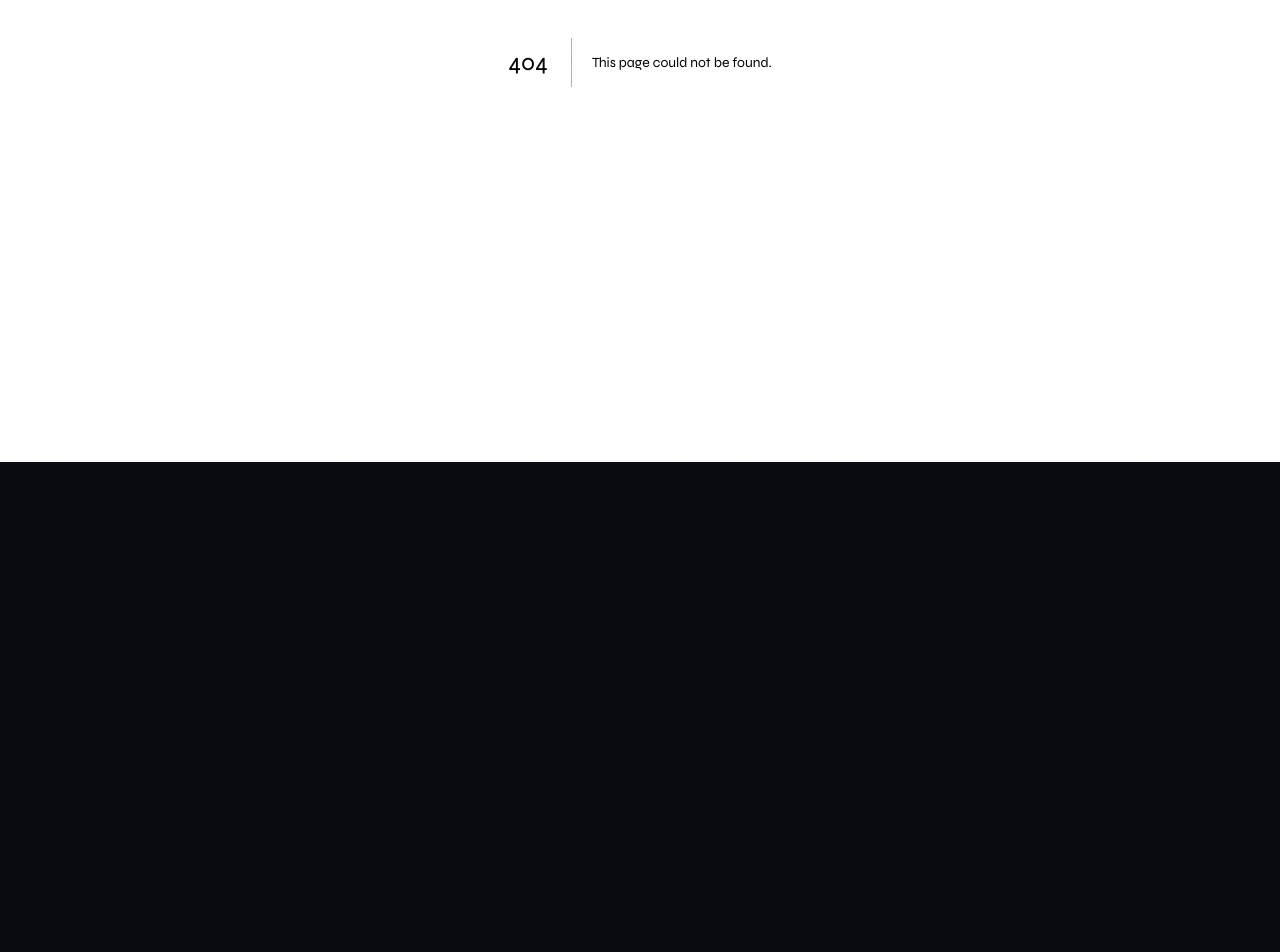
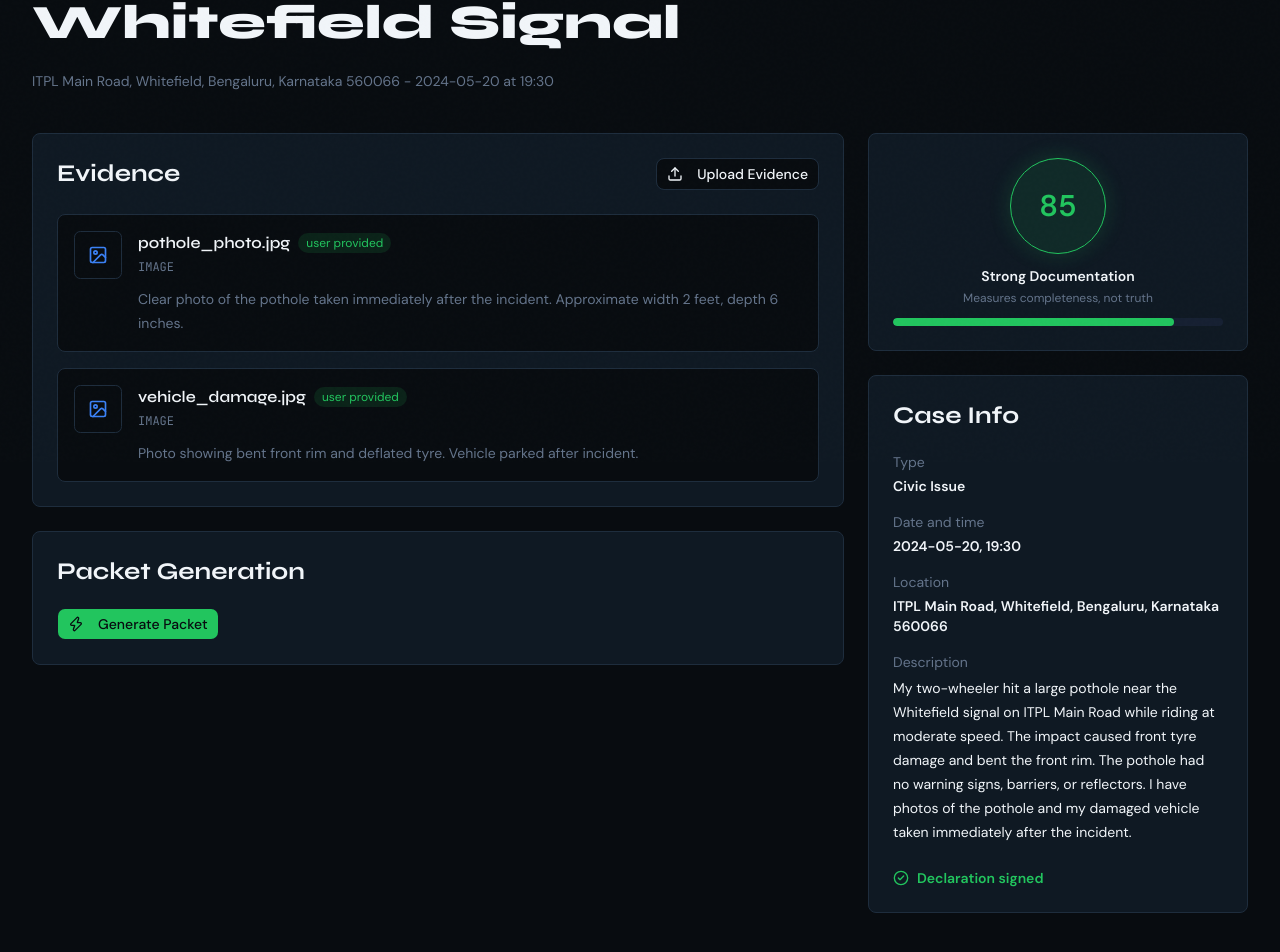
Before and after one commit to mafis007mofo/CivicProof, a Next.js app in the folder civicproof/: page /cases/demo-001 in a window 1280 px wide. Before the commit this address had no page. Shown: the part 338-1290 px from the top of the page. Before the commit the page ends 800 px from the top, so only its background shows below. Built offline with nearby package versions, Linux system fonts and the light colour scheme.

Commit message:
feat: case detail scaffold - overview, demo evidence display, score card

```diff
--- /dev/null
+++ b/civicproof/app/cases/[id]/page.tsx
@@ -0,0 +1,192 @@
+"use client";
+
+import { StatusBadge } from "@/components/cases/StatusBadge";
+import { ScoreBadge } from "@/components/evidence/ScoreBadge";
+import Navbar from "@/components/layout/Navbar";
+import { Button } from "@/components/ui/button";
+import { calculateEvidenceScore } from "@/lib/evidenceScore";
+import { getCaseById, getEvidenceForCase, getPacketForCase } from "@/lib/localStorage";
+import type { EvidenceItem, IncidentCase } from "@/types";
+import { ArrowLeft, CheckCircle2, FileText, ImageIcon, Upload, Zap } from "lucide-react";
+import Link from "next/link";
+import { useParams, useRouter } from "next/navigation";
+import { useMemo, useState } from "react";
+
+function formatCaseType(type: IncidentCase["incidentType"]): string {
+  return type === "road_accident" ? "Road Accident" : "Civic Issue";
+}
+
+function trustLabelText(item: EvidenceItem): string {
+  return item.trustLabel?.replaceAll("_", " ") ?? "unlabeled";
+}
+
+export default function CaseDetailPage() {
+  const params = useParams<{ id: string }>();
+  const router = useRouter();
+  const [notice, setNotice] = useState<string | null>(null);
+
+  const incidentCase = useMemo(() => getCaseById(params.id), [params.id]);
+  const evidence = useMemo(() => getEvidenceForCase(params.id), [params.id]);
+  const packet = useMemo(() => getPacketForCase(params.id), [params.id]);
+  const score = incidentCase ? calculateEvidenceScore(incidentCase, evidence) : null;
+
+  if (!incidentCase || !score) {
+    return (
+      <main className="min-h-screen" style={{ backgroundColor: "var(--bg-primary)" }}>
+        <Navbar />
+        <section className="mx-auto max-w-3xl px-4 pt-28 text-center sm:px-6 lg:px-8">
+          <h1 className="text-4xl font-bold" style={{ color: "var(--text-primary)" }}>
+            Case not found
+          </h1>
+          <Button
+            type="button"
+            onClick={() => router.push("/dashboard")}
+            className="mt-6"
+            style={{ backgroundColor: "var(--accent-green)", color: "var(--bg-primary)" }}
+          >
+            Back to dashboard
+          </Button>
+        </section>
+      </main>
+    );
+  }
+
+  const isDemo = incidentCase.id === "demo-001";
+
+  return (
+    <main className="min-h-screen" style={{ backgroundColor: "var(--bg-primary)" }}>
+      <Navbar />
+      <section className="mx-auto w-full max-w-7xl px-4 pb-20 pt-28 sm:px-6 lg:px-8">
+        <Link href="/dashboard" className="inline-flex items-center gap-2 text-sm font-semibold" style={{ color: "var(--text-muted)" }}>
+          <ArrowLeft className="h-4 w-4" />
+          All Cases
+        </Link>
+
+        <header className="mt-8">
+          <StatusBadge status={incidentCase.status} />
+          <h1 className="mt-4 max-w-4xl text-4xl font-extrabold leading-tight sm:text-5xl" style={{ color: "var(--text-primary)" }}>
+            {incidentCase.title}
+          </h1>
+          <p className="mt-4 text-sm leading-6" style={{ color: "var(--text-muted)" }}>
+            {incidentCase.location} - {incidentCase.incidentDate}
+            {incidentCase.incidentTime ? ` at ${incidentCase.incidentTime}` : ""}
+          </p>
+        </header>
+
+        <div className="mt-10 grid gap-6 lg:grid-cols-[minmax(0,1fr)_380px]">
+          <section className="space-y-6">
+            <div className="rounded-lg border p-5 sm:p-6" style={{ backgroundColor: "var(--bg-surface)", borderColor: "var(--border-subtle)" }}>
+              <div className="flex flex-col gap-4 sm:flex-row sm:items-center sm:justify-between">
+                <h2 className="text-2xl font-bold" style={{ color: "var(--text-primary)" }}>
+                  Evidence
+                </h2>
+                {/* TODO: Day 2 - implement evidence upload */}
+                <Button type="button" variant="outline" style={{ borderColor: "var(--border-subtle)", color: "var(--text-primary)" }}>
+                  <Upload className="mr-2 h-4 w-4" />
+                  Upload Evidence
+                </Button>
+              </div>
+
+              {evidence.length > 0 ? (
+                <div className="mt-6 grid gap-4">
+                  {evidence.map((item) => (
+                    <article key={item.id} className="rounded-lg border p-4" style={{ backgroundColor: "var(--bg-primary)", borderColor: "var(--border-subtle)" }}>
+                      <div className="flex gap-4">
+                        <div className="grid h-12 w-12 shrink-0 place-items-center rounded-md border" style={{ borderColor: "var(--border-subtle)", color: "var(--accent-blue)" }}>
+                          <ImageIcon className="h-5 w-5" />
+                        </div>
+                        <div className="min-w-0 flex-1">
+                          <div className="flex flex-wrap items-center gap-2">
+                            <h3 className="font-semibold" style={{ color: "var(--text-primary)" }}>
+                              {item.fileName}
+                            </h3>
+                            <span className="rounded-full px-2 py-0.5 text-xs" style={{ backgroundColor: "color-mix(in srgb, var(--accent-green) 12%, transparent)", color: "var(--accent-green)" }}>
+                              {trustLabelText(item)}
+                            </span>
+                          </div>
+                          <p className="mt-1 font-mono text-xs uppercase" style={{ color: "var(--text-muted)" }}>
+                            {item.fileType}
+                          </p>
+                          {item.note ? (
+                            <p className="mt-3 text-sm leading-6" style={{ color: "var(--text-muted)" }}>
+                              {item.note}
+                            </p>
+                          ) : null}
+                        </div>
+                      </div>
+                    </article>
+                  ))}
+                </div>
+              ) : (
+                <div className="mt-6 rounded-lg border p-8 text-center" style={{ backgroundColor: "var(--bg-primary)", borderColor: "var(--border-subtle)" }}>
+                  <FileText className="mx-auto h-9 w-9" style={{ color: "var(--text-muted)" }} />
+                  <p className="mt-3 text-sm" style={{ color: "var(--text-muted)" }}>
+                    No evidence uploaded yet
+                  </p>
+                </div>
+              )}
+            </div>
+
+            <div className="rounded-lg border p-5 sm:p-6" style={{ backgroundColor: "var(--bg-surface)", borderColor: "var(--border-subtle)" }}>
+              <h2 className="text-2xl font-bold" style={{ color: "var(--text-primary)" }}>
+                Packet Generation
+              </h2>
+              {/* TODO: Day 2 - implement real packet generation */}
+              <Button
+                type="button"
+                className="mt-5 w-full sm:w-auto"
+                onClick={() => setNotice(isDemo && packet ? packet.incidentSummary : "Coming soon in the next update.")}
+                style={{ backgroundColor: "var(--accent-green)", color: "var(--bg-primary)" }}
+              >
+                <Zap className="mr-2 h-4 w-4" />
+                Generate Packet
+              </Button>
+              {notice ? (
+                <p className="mt-4 rounded-lg border p-4 text-sm leading-6" style={{ backgroundColor: "var(--bg-primary)", borderColor: "var(--border-subtle)", color: "var(--text-muted)" }}>
+                  {notice}
+                </p>
+              ) : null}
+            </div>
+          </section>
+
+          <aside className="space-y-6">
+            <section className="rounded-lg border p-6" style={{ backgroundColor: "var(--bg-surface)", borderColor: "var(--border-subtle)" }}>
+              <ScoreBadge score={score.total} label={score.label} color={score.color} showBar />
+            </section>
+
+            <section className="rounded-lg border p-6" style={{ backgroundColor: "var(--bg-surface)", borderColor: "var(--border-subtle)" }}>
+              <h2 className="text-2xl font-bold" style={{ color: "var(--text-primary)" }}>
+                Case Info
+              </h2>
+              <dl className="mt-5 space-y-4 text-sm">
+                <div>
+                  <dt style={{ color: "var(--text-muted)" }}>Type</dt>
+                  <dd className="mt-1 font-semibold" style={{ color: "var(--text-primary)" }}>{formatCaseType(incidentCase.incidentType)}</dd>
+                </div>
+                <div>
+                  <dt style={{ color: "var(--text-muted)" }}>Date and time</dt>
+                  <dd className="mt-1 font-semibold" style={{ color: "var(--text-primary)" }}>
+                    {incidentCase.incidentDate}
+                    {incidentCase.incidentTime ? `, ${incidentCase.incidentTime}` : ""}
+                  </dd>
+                </div>
+                <div>
+                  <dt style={{ color: "var(--text-muted)" }}>Location</dt>
+                  <dd className="mt-1 font-semibold" style={{ color: "var(--text-primary)" }}>{incidentCase.location}</dd>
+                </div>
+                <div>
+                  <dt style={{ color: "var(--text-muted)" }}>Description</dt>
+                  <dd className="mt-1 leading-6" style={{ color: "var(--text-primary)" }}>{incidentCase.description}</dd>
+                </div>
+              </dl>
+              <div className="mt-6 flex items-center gap-2 text-sm font-semibold" style={{ color: incidentCase.declarationSigned ? "var(--accent-green)" : "var(--accent-amber)" }}>
+                <CheckCircle2 className="h-4 w-4" />
+                Declaration {incidentCase.declarationSigned ? "signed" : "pending"}
+              </div>
+            </section>
+          </aside>
+        </div>
+      </section>
+    </main>
+  );
+}
```
